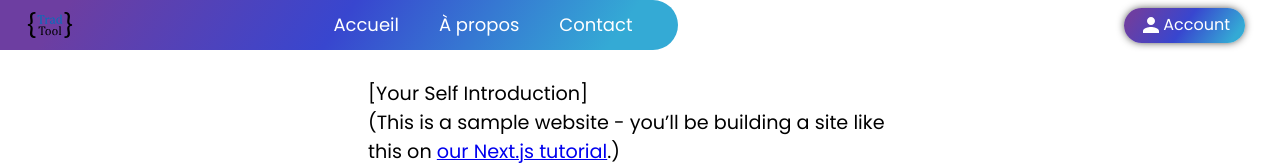
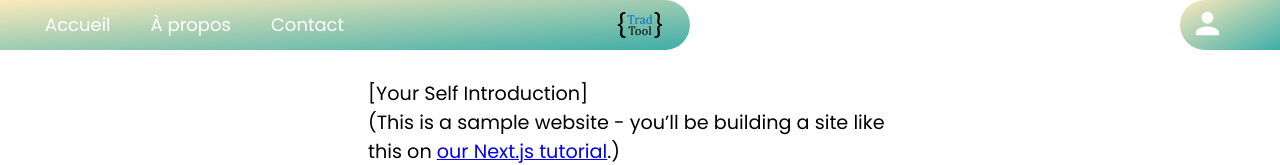
Before and after one commit to remifabbri/NextJs-Starter, a Next.js app: page / in a window 1280 px wide. Shown: the top 165 px of the page. Built offline with nearby package versions, Linux system fonts and the light colour scheme; no server answers; the database is empty.

Commit message:
style default layout + mixin

```diff
--- a/components/layout.js
+++ b/components/layout.js
@@ -21,11 +21,15 @@ export default function Layout({ children, home }) {
         <div className={styles.heigthMax}>
             <div className={`${styles.navLayout}`}>
                 <div className={`${styles.navLeft}`}>
-                    <img
-                    src="/images/logo.svg"
-                    className={`${styles.navLogo} ${utilStyles.borderCircle}`}
-                    alt={name}
-                    />
+                    <div className={`${styles.navLogo}`}>
+                        {/* <div
+                            className={`${styles.bglogo}`}
+                        ></div> */}
+                        <img
+                            src="/images/logo.svg"
+                            alt={name}
+                        />
+                    </div>
                     <div className={`${styles.blockActionToggle} ${styles.navMobile}`}>
                         <input type="checkbox" className={styles.actionToggle} />
                         <div className={styles.blockImgActionToggle}>
@@ -53,16 +57,16 @@ export default function Layout({ children, home }) {
                     {!user
                         ?
                         <Link href="/users/profile">
-                                <a type="button" className={`${utilStyles.ButtonAhref}`} href="#"><img src="/images/person.svg"></img>Account</a>
+                                <a type="button"  href="#"><img className={`${utilStyles.svgWhite}`} src="/images/person.svg"></img></a>
                         </Link>
                         :
                         <Link href="/users/profile">
-                                <a type="button" className={`${utilStyles.ButtonAhref}`} href="#"><img src="/images/person.svg"></img>{user.name}</a>
+                                <a type="button"  href="#"><img className={`${utilStyles.svgWhite}`} src="/images/person.svg"></img></a>
                         </Link>
                         // <button className={`${utilStyles.ButtonAhref}`} onClick={handleLogout}>Logout</button>
                         }
                         {/* <Link href="/users/panier">
-                                <a type="button" className={`${utilStyles.ButtonAhref}`} href="#"><img src="/images/shopping_bag.svg"></img></a>
+                                <a type="button" href="#"><img className={`${utilStyles.svgWhite}`} src="/images/shopping_bag.svg"></img></a>
                         </Link> */}
                 </div>
             </div>
--- a/components/layout.module.scss
+++ b/components/layout.module.scss
@@ -1,3 +1,5 @@
+@import '../styles/mixin';
+
 .container {
     max-width: 36rem;
     padding: 0 1rem;
@@ -32,10 +34,27 @@
     flex-flow: row nowrap;
     justify-content: space-between;
     align-items: center;
-    padding: 0 25px 0px 0px;
     height: 50px;
     width: 100%;
     // background-color: #f2e7bf;
+
+
+    .navRight{
+        display: flex;
+        flex-flow: row nowrap;
+        justify-content: left;
+        align-items: center;
+        height: 50px;
+        width:100px;
+        padding-left: 10px;
+        border-top-left-radius:50px;
+        border-bottom-left-radius:50px;
+        @include BgColor_Dft;
+
+        a{
+            margin: 0 10px 0 0;
+        }
+    }
 
     .navLeft{
         display: flex;
@@ -48,9 +67,10 @@
         padding: 0px 25px;
         border-top-right-radius:50px;
         border-bottom-right-radius:50px;
-        background: rgb(109,62,161);
-        // background: linear-gradient(125deg, rgba(109,62,161,0.5032387955182073) 10%, rgba(56,70,207,0.43601190476190477) 50%, rgba(52,170,213,0.5) 90%);
-        background: linear-gradient(125deg, rgba(109,62,161) 10%, rgba(56,70,207) 50%, rgba(52,170,213) 90%);
+        // background: rgb(109,62,161);
+        // // background: linear-gradient(125deg, rgba(109,62,161,0.5032387955182073) 10%, rgba(56,70,207,0.43601190476190477) 50%, rgba(52,170,213,0.5) 90%);
+        // background: linear-gradient(125deg, rgba(109,62,161) 10%, rgba(56,70,207) 50%, rgba(52,170,213) 90%);
+        @include BgColor_Dft;
 
         @media(max-width:640px){
             background: transparent;
@@ -59,12 +79,54 @@
 
 
         .navLogo{
+            position: absolute;
+            top: 0;
+            left:50%;
+            height: 50px;
+            width: 50px;
+            transform: translateX(-50%);
             height: 50px;
             order: 1;
+            // width:100px;
+            // height: 60px;
+            // background: url(../public/images/bgLogo.svg);
+            // background-repeat: no-repeat;
+            // background-size:cover;
 
-            @media(max-width: 640px){
+            // &:before{
+            //     content:'';
+            //     position: absolute;
+            //     left: -25px;
+            //     height:25px;
+            //     width: 25px;
+            //     background-color:red;
+            //     border-bottom-left-radius:2500%;
+
+
+            // }
+            // &:after{
+            //     content:'';
+            //     position: absolute;
+            //     right: -25px;
+            //     height:25px;
+            //     width: 25px;
+            //     background-color:red;
+            //     border-bottom-right-radius:100%;
+            // }
+
+            .bglogo{
+
+            }
+            @media(max-width: $mediaMaxWidth){
                 order: 2;
+                background-color: white;
+                border-bottom-left-radius:50px;
+                border-bottom-right-radius:50px;
+                -webkit-box-shadow: 0px 5px 10px 0px rgba(0,0,0,0.3);
+                box-shadow: 0px 5px 10px 0px rgba(0,0,0,0.3);
             }
+
+
         }
 
         .blockActionToggle{
@@ -88,12 +150,13 @@
                 display: flex;
                 justify-content: flex-end;
                 height: 50px;
-                width: 60px;
+                width: 100px;
                 border-top-right-radius:50px;
                 border-bottom-right-radius:50px;
-                background: rgb(109,62,161);
-                // background: linear-gradient(125deg, rgba(109,62,161,0.5032387955182073) 10%, rgba(56,70,207,0.43601190476190477) 50%, rgba(52,170,213,0.5) 90%);
-                background: linear-gradient(125deg, rgba(109,62,161) 10%, rgba(56,70,207) 50%, rgba(52,170,213) 90%);
+                // background: rgb(109,62,161);
+                // // background: linear-gradient(125deg, rgba(109,62,161,0.5032387955182073) 10%, rgba(56,70,207,0.43601190476190477) 50%, rgba(52,170,213,0.5) 90%);
+                // background: linear-gradient(125deg, rgba(109,62,161) 10%, rgba(56,70,207) 50%, rgba(52,170,213) 90%);
+                @include BgColor_Dft;
                 z-index: 1;
                 padding-right:10px;
                 transition: width 0.5s cubic-bezier(0.77, 0.2, 0.05, 1.0);
@@ -144,14 +207,16 @@
         }
 
         .navMenu{
+            backdrop-filter: blur(5px);
             height: calc(100% - 50px);
             width: 33%;
             border-top-right-radius:30px;
             border-bottom-right-radius:30px;
-            background: rgb(109,62,161);
-            // background: linear-gradient(125deg, rgba(109,62,161,0.5032387955182073) 10%, rgba(56,70,207,0.43601190476190477) 50%, rgba(52,170,213,0.5) 90%);
-            background: linear-gradient(125deg, rgba(109,62,161) 10%, rgba(56,70,207) 50%, rgba(52,170,213) 90%);
-
+            // background: rgb(109,62,161);
+            // // background: linear-gradient(125deg, rgba(109,62,161,0.5032387955182073) 10%, rgba(56,70,207,0.43601190476190477) 50%, rgba(52,170,213,0.5) 90%);
+            // background: linear-gradient(125deg, rgba(109,62,161,0.5) 10%, rgba(56,70,207,0.5) 50%, rgba(52,170,213,0.5) 90%);
+            // // @include BgColor_Dft;
+            @include BgColorBlur_Dft;
 
             @media(max-width:640px){
                 position: fixed;
@@ -192,16 +257,7 @@
     }
 
 
-    .navRight{
-        display: flex;
-        flex-flow: row nowrap;
-        justify-content: right;
-        align-items: center;
 
-        a{
-            margin: 0 10px;
-        }
-    }
 }
 
 .navMobile{
--- /dev/null
+++ b/styles/_mixin.scss
@@ -0,0 +1,20 @@
+// color Gradiant https://uigradients.com/#Dawn
+$primColor: #fceabb;
+$primColorRGBA: rgba(252, 234, 187, 0.5);
+$secondColor : #3fada8;
+$secondColorRGBA: rgba(63, 173, 168, 0.5);
+
+$mediaMaxWidth: 640px;
+
+@mixin BgColor_Dft() {
+    background: $primColor; /* fallback for old browsers */
+    background: -webkit-linear-gradient(to right bottom, $primColor, $secondColor); /* Chrome 10-25, Safari 5.1-6 */
+    background: linear-gradient(to right bottom,$primColor,$secondColor);
+}
+
+@mixin BgColorBlur_Dft() {
+    background: $primColorRGBA; /* fallback for old browsers */
+    background: -webkit-linear-gradient(to right bottom, $primColorRGBA, $secondColorRGBA); /* Chrome 10-25, Safari 5.1-6 */
+    background: linear-gradient(to right bottom,$primColorRGBA,$secondColorRGBA);
+    backdrop-filter: blur(5px);
+}
--- a/styles/utils.module.scss
+++ b/styles/utils.module.scss
@@ -3,6 +3,7 @@
 // Comprendre Scss : https://sass-lang.com/documentation/style-rules
 // Gen linear-gradiant : https://cssgradient.io/
 // Gen Box-Shadow : https://html-css-js.com/css/generator/box-shadow/
+@import './mixin';
 
 .heigthMax{
   height: 100%;
@@ -68,6 +69,11 @@
   justify-content: space-between;
 }
 
+.svgWhite{
+  width:35px;
+  height: 35px;
+  filter: invert(100%);
+}
 
 .ButtonAhref {
   display:flex;
@@ -86,11 +92,16 @@
   // border-image-source: linear-gradient(to bottom right, #6d3ea1 ,#3846cf,#34aad5  );
   // background: rgb(52,170,213);
   // background: linear-gradient(125deg, rgba(52,170,213,1) 9%, rgba(109,62,161,1) 88%);
-  background: rgb(109,62,161);
-  // background: linear-gradient(125deg, rgba(109,62,161,0.5032387955182073) 10%, rgba(56,70,207,0.43601190476190477) 50%, rgba(52,170,213,0.5) 90%);
-  background: linear-gradient(125deg, rgba(109,62,161) 10%, rgba(56,70,207) 50%, rgba(52,170,213) 90%);
-  -webkit-box-shadow: 0px 0px 10px -2px #000000;
-  box-shadow: 0px 0px 10px -2px #000000;
+  // background: rgb(109,62,161);
+  // // background: linear-gradient(125deg, rgba(109,62,161,0.5032387955182073) 10%, rgba(56,70,207,0.43601190476190477) 50%, rgba(52,170,213,0.5) 90%);
+  // background: linear-gradient(125deg, rgba(109,62,161) 10%, rgba(56,70,207) 50%, rgba(52,170,213) 90%);
+  // -webkit-box-shadow: 0px 0px 10px -2px #000000;
+  // box-shadow: 0px 0px 10px -2px #000000;
+  @include BgColor_Dft;
+  // background: #f3904f; /* fallback for old browsers */
+  // background: -webkit-linear-gradient(to right, #f3904f, #3b4371); /* Chrome 10-25, Safari 5.1-6 */
+  // background: linear-gradient(to right, #f3904f, #3b4371);
+
 
 
   &:hover{
```
Also changed, not shown: public/images/bgLogo.svg (added).
